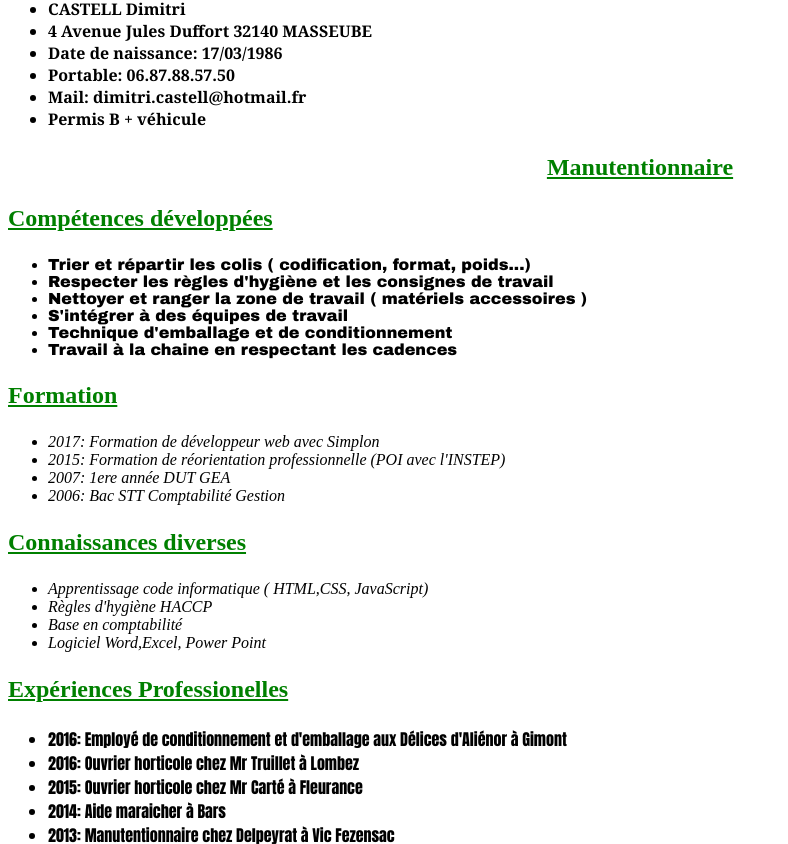
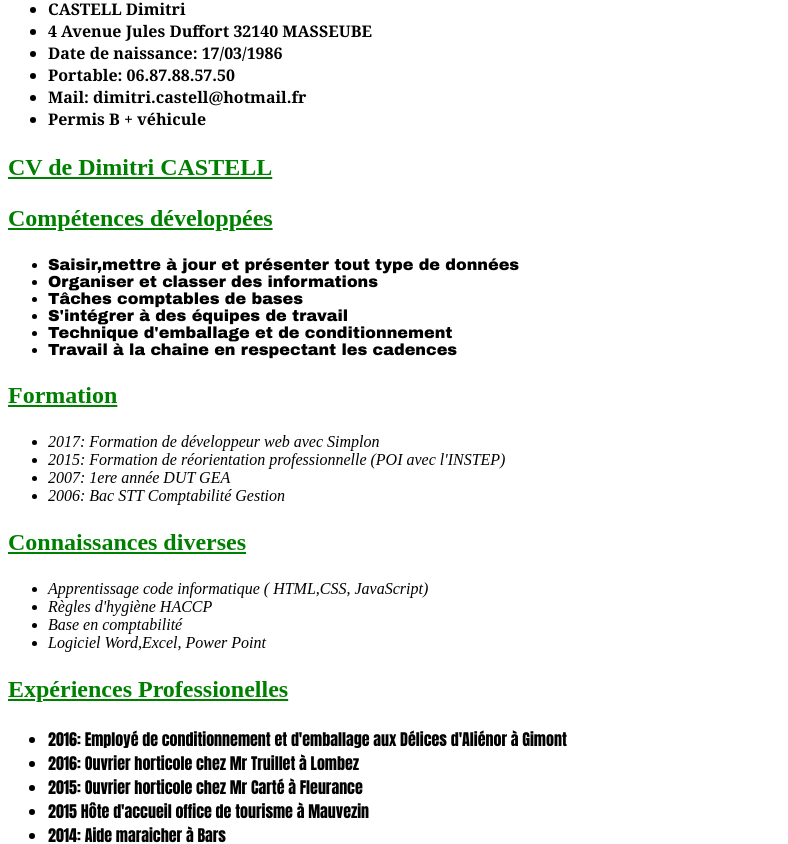
Before and after one commit to dinno1986/cv, a plain HTML site: page index.html in a window 1280 px wide. Shown: the part 226-1070 px from the top of the page, without its empty margins (0-788 px from the left). Drawn offline with Linux system fonts and the light colour scheme.

Commit message:
Cv finis

```diff
--- a/index.html
+++ b/index.html
@@ -23,15 +23,15 @@
 </ul>
 </article>
 
-<h3 class = "metier"> Manutentionnaire </h3>
+<h3 class = "titre"> CV de Dimitri CASTELL </h3>
 
 
 <h3> Compétences développées </h3>
 <article class="competences">
 <ul>
-	<li>Trier et répartir les colis ( codification, format, poids...)</li>
-	<li>Respecter les règles d'hygiène et les consignes de travail</li>
-	<li>Nettoyer et ranger la zone de travail ( matériels accessoires )</li>
+	<li>Saisir,mettre à jour et présenter tout type de données</li>
+	<li>Organiser et classer des informations</li>
+	<li>Tâches comptables de bases </li>
 	<li>S'intégrer à des équipes de travail</li>
 	<li>Technique d'emballage et de conditionnement</li>
 	<li>Travail à la chaine en respectant les cadences</li>
@@ -64,9 +64,10 @@
 <h3> Expériences Professionelles </h3>
 <article class="experiences">
 <ul>
-	<li>2016:         Employé de conditionnement et d'emballage aux Délices d'Aliénor à Gimont</li>
+	<li> 2016:        Employé de conditionnement et d'emballage aux Délices d'Aliénor à Gimont</li>
 	<li>2016: 		  Ouvrier horticole chez Mr Truillet à Lombez</li>
 	<li>2015: 		  Ouvrier horticole chez Mr Carté à Fleurance</li>
+	<li>2015		  Hôte d'accueil office de tourisme à Mauvezin</li>
 	<li>2014: 		  Aide maraicher à Bars</li>
 	<li>2013: 		  Manutentionnaire chez Delpeyrat à Vic Fezensac</li>
 	<li>2013 et 2008: Manutentionnaire chez Sweet Corn à Escorneboeuf</li>
@@ -81,7 +82,7 @@
 Facebook : dimitri.castell@facebook.com
 Twitter : dimitri.castell@twitter.com
 
-</ul>
+
 
 </footer>
 
```
